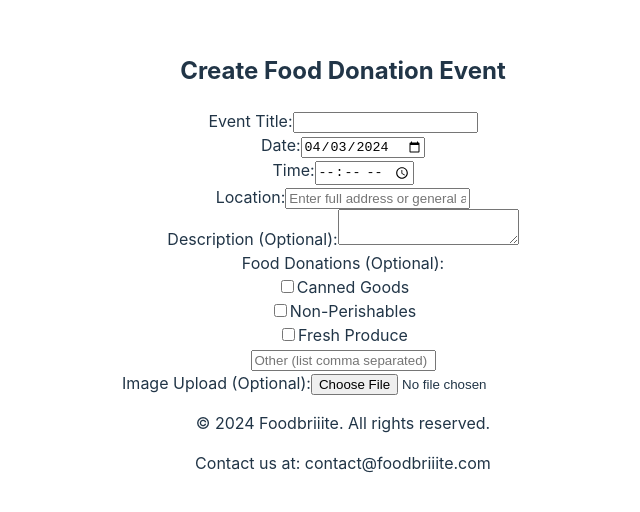
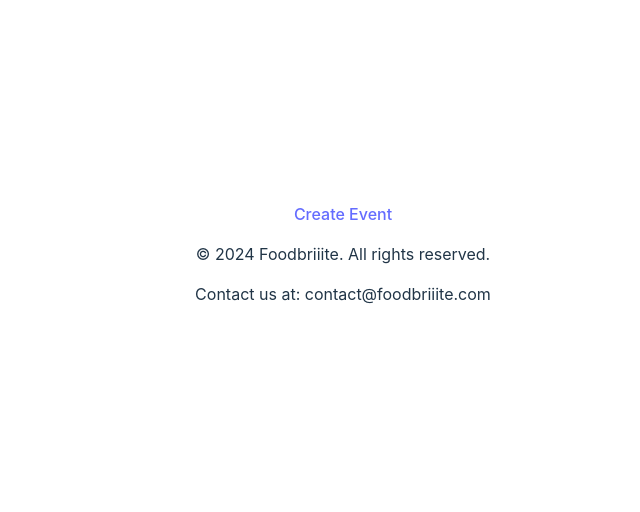
Before and after one commit to SaraM09/hackathon-1-front-end, a React (Vite) app: page / in a window 1280 px wide. Shown: the part 138-650 px from the top of the page, without its empty margins (297-937 px from the left). Built offline with nearby package versions, Linux system fonts and the light colour scheme.

Commit message:
create event button added

```diff
--- a/package.json
+++ b/package.json
@@ -3,7 +3,6 @@
   "private": true,
   "version": "0.0.0",
   "type": "module",
-
   "scripts": {
     "dev": "vite",
     "build": "vite build",
@@ -12,7 +11,8 @@
   },
   "dependencies": {
     "react": "^18.2.0",
-    "react-dom": "^18.2.0"
+    "react-dom": "^18.2.0",
+    "react-router-dom": "^6.22.3"
   },
   "devDependencies": {
     "@types/react": "^18.2.66",
--- a/src/App.jsx
+++ b/src/App.jsx
@@ -1,21 +1,23 @@
-import React, { useState } from 'react'
-import reactLogo from './assets/react.svg'
-import Footer from './components/Footer.jsx'
-import CreateEventForm from './components/CreateEventForm.jsx'
-import './App.css'
+import React, { useState } from "react";
+import { BrowserRouter as Router, Routes, Route, Link } from "react-router-dom";;
+import Footer from "./components/Footer.jsx";
+import CreateEventForm from "./components/CreateEventForm.jsx";
+import "./App.css";
 
 function App() {
+  return (
+    <Router>
+      <div>
 
+        <Link to="/create-event-form">Create Event </Link>
+        <Routes>
+          <Route path="/create-event-form" element={<CreateEventForm />} />
+        </Routes>
+      </div>
+      <Footer />
+    </Router>
 
-  return (
-    <>
-      <div>
-<CreateEventForm />
-        <Footer />
-        </div>
-
-    </>
-  )
+  );
 }
 
-export default App
+export default App;
--- a/src/components/CreateEventForm.jsx
+++ b/src/components/CreateEventForm.jsx
@@ -1,25 +1,33 @@
-import React, { useState } from 'react'
+import React, { useState } from "react";
 
 const CreateEventForm = () => {
-  const [title, setTitle] = useState('');
-  const [date, setDate] = useState(new Date());// Set default date to today
-  const [time, setTime] = useState('');
-  const [location, setLocation] = useState('');
-  const [description, setDescription] = useState('');
+  const [title, setTitle] = useState("");
+  const [date, setDate] = useState(new Date()); // Set default date to today
+  const [time, setTime] = useState("");
+  const [location, setLocation] = useState("");
+  const [description, setDescription] = useState("");
+  const [foodDonations, setFoodDonations] = useState([]);
+  const [imageFile, setImageFile] = useState(null);
 
   const handleInputChange = (event) => {
-    const { name, value, type, files } = event.target;
-    switch (type) {
-      case 'text':
-        setName(value);
+    const { value, files, name } = event.target;
+    switch (name) {
+      case "title":
+        setTitle(value);
         break;
-      case 'date':
+      case "date":
         setDate(new Date(value));
         break;
-      case 'time':
+      case "time":
         setTime(value);
         break;
-      case 'file':
+      case "location":
+        setLocation(value);
+        break;
+      case "description":
+        setDescription(value);
+        break;
+      case "file":
         setImageFile(files[0]);
         break;
       default:
@@ -29,16 +37,22 @@ const CreateEventForm = () => {
           setFoodDonations(foodDonations.filter((item) => item !== value));
         }
     }
-
   };
 
   const handleSubmit = (event) => {
     event.preventDefault();
 
-    // Validation logic here (e.g., check for required fields)
+    //Validation checks
+    const requiredFields = ['title', 'date', 'time', 'location'];
+    const hasErrors = requiredFields.some((field) => field === '' || !field);
+
+    if (hasErrors) {
+      alert('Please fill in all required fields.'); // Replace with a user-friendly error display
+      return;
+    }
 
     // Submit form data (title, date, time, location, description, foodDonations, imageFile)
-    console.log('Submitted event data:', {
+    console.log("Submitted event data:", {
       title,
       date,
       time,
@@ -65,11 +79,25 @@ const CreateEventForm = () => {
       </div>
       <div className="form-group">
         <label htmlFor="date">Date:</label>
-        <input type="date" name="date" id="date" value={date.toISOString().split('T')[0]} onChange={handleInputChange} required />
+        <input
+          type="date"
+          name="date"
+          id="date"
+          value={date.toISOString().split("T")[0]}
+          onChange={handleInputChange}
+          required
+        />
       </div>
       <div className="form-group">
         <label htmlFor="time">Time:</label>
-        <input type="time" name="time" id="time" value={time} onChange={handleInputChange} required />
+        <input
+          type="time"
+          name="time"
+          id="time"
+          value={time}
+          onChange={handleInputChange}
+          required
+        />
       </div>
       <div className="form-group">
         <label htmlFor="location">Location:</label>
@@ -85,29 +113,61 @@ const CreateEventForm = () => {
       {/* Optional map integration can be added here */}
       <div className="form-group">
         <label htmlFor="description">Description (Optional):</label>
-        <textarea name="description" id="description" value={description} onChange={handleInputChange} />
+        <textarea
+          name="description"
+          id="description"
+          value={description}
+          onChange={handleInputChange}
+        />
       </div>
       <div className="form-group">
         <label htmlFor="foodDonations">Food Donations (Optional):</label>
         <div className="checkbox-group">
-          <input type="checkbox" id="cannedGoods" name="foodDonations" value="Canned Goods" onChange={handleInputChange} />
+          <input
+            type="checkbox"
+            id="cannedGoods"
+            name="foodDonations"
+            value="Canned Goods"
+            onChange={handleInputChange}
+          />
           <label htmlFor="cannedGoods">Canned Goods</label>
           <br />
-          <input type="checkbox" id="nonPerishables" name="foodDonations" value="Non-Perishables" onChange={handleInputChange} />
+          <input
+            type="checkbox"
+            id="nonPerishables"
+            name="foodDonations"
+            value="Non-Perishables"
+            onChange={handleInputChange}
+          />
           <label htmlFor="nonPerishables">Non-Perishables</label>
           <br />
-          <input type="checkbox" id="freshProduce" name="foodDonations" value="Fresh Produce" onChange={handleInputChange} />
+          <input
+            type="checkbox"
+            id="freshProduce"
+            name="foodDonations"
+            value="Fresh Produce"
+            onChange={handleInputChange}
+          />
           <label htmlFor="freshProduce">Fresh Produce</label>
           <br />
-          <input type="text" name="foodDonations" id="otherDonations" placeholder="Other (list comma separated)" onChange={handleInputChange} />
+          <input
+            type="text"
+            name="foodDonations"
+            id="otherDonations"
+            placeholder="Other (list comma separated)"
+            onChange={handleInputChange}
+          />
         </div>
       </div>
       <div className="form-group">
         <label htmlFor="imageFile">Image Upload (Optional):</label>
         <input type="file" name="imageFile"></input>
       </div>
+      <div className="form-group">
+        <button type="submit">Create Event</button>
+      </div>
     </form>
-  )
-}
+  );
+};
 
-export default CreateEventForm
+export default CreateEventForm;
```
Also changed, not shown: 1 other file (tests, documents, lock files or other folders). Lines whose indentation alone changed are shown as unchanged.
